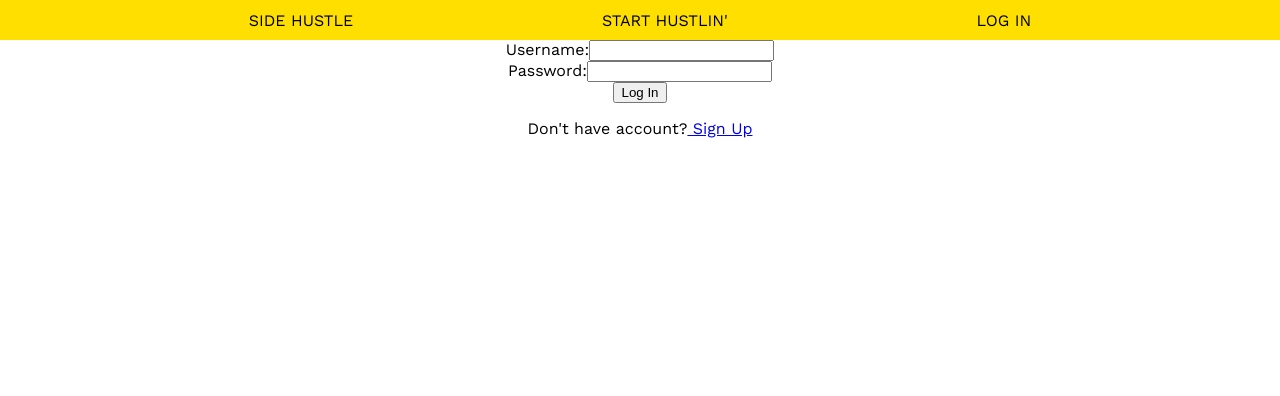
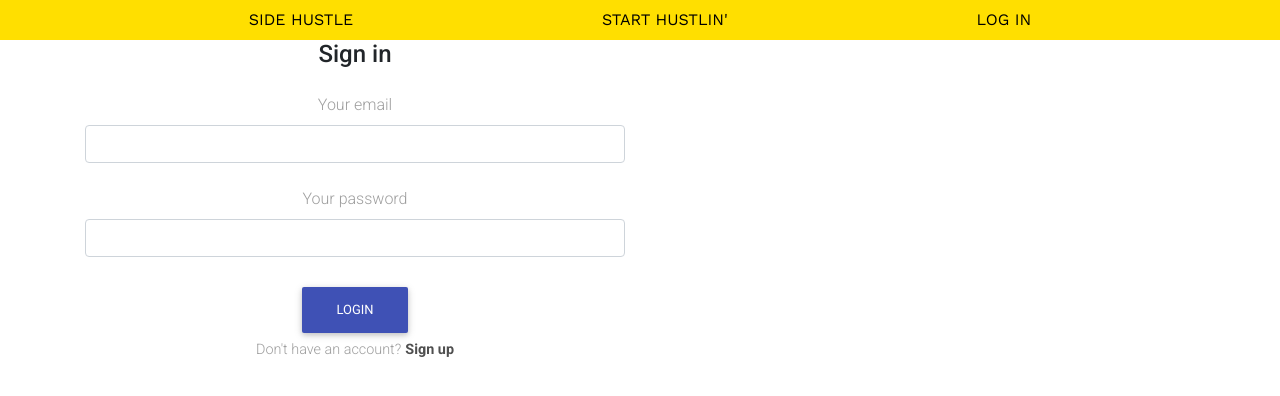
Before and after one commit to dolano13/sideHustleFinal-Client, a React (Create React App) app: page /login in a window 1280 px wide. Shown: the top 396 px of the page. Built offline with nearby package versions, Linux system fonts and the light colour scheme; no server answers.

Commit message:
styling started

```diff
--- a/package.json
+++ b/package.json
@@ -6,6 +6,7 @@
     "axios": "^0.18.0",
     "bootstrap": "^4.3.1",
     "bulma": "^0.7.5",
+    "mdbreact": "^4.15.0",
     "react": "^16.8.6",
     "react-bootstrap": "^1.0.0-beta.8",
     "react-dom": "^16.8.6",
--- a/src/App.css
+++ b/src/App.css
@@ -7,7 +7,7 @@ body {
 nav {
   background-color: #ffdf00;
   height: 5vh;
-  display: flex;
+  display: flex !important;
   justify-content: space-evenly;
   font-size: 2vh;
   align-items: center;
--- a/src/components/auth/Login.js
+++ b/src/components/auth/Login.js
@@ -1,6 +1,19 @@
 import React, { Component } from "react";
 import AuthService from "./auth-service";
 import { Link } from "react-router-dom";
+import "@fortawesome/fontawesome-free/css/all.min.css";
+import "bootstrap-css-only/css/bootstrap.min.css";
+import "mdbreact/dist/css/mdb.css";
+
+import {
+  MDBContainer,
+  MDBRow,
+  MDBCol,
+  MDBBtn,
+  MDBCard,
+  MDBCardBody,
+  MDBInput
+} from "mdbreact";
 
 class Login extends Component {
   constructor(props) {
@@ -29,42 +42,83 @@ class Login extends Component {
 
   render() {
     return (
-      <div>
-        <div
-          className="login"
-          style={{
-            backgroundImage: "url(./images/blank-composition-data-373076.jpg)",
-            backgroundSize: "cover",
-            width: "100%",
-            overflow: "hidden"
-          }}
-        />
+      <MDBContainer>
+        <MDBRow>
+          <MDBCol md="6">
             <form onSubmit={this.handleFormSubmit}>
-          <label>Username:</label>
+              <p className="h4 text-center mb-4">Sign in</p>
+              <label htmlFor="defaultFormLoginEmailEx" className="grey-text">
+                Your email
+              </label>
               <input
-            type="text"
-            name="username"
-            value={this.state.username}
-            onChange={e => this.handleChange(e)}
+                type="email"
+                id="defaultFormLoginEmailEx"
+                className="form-control"
               />
               <br />
-          <label>Password:</label>
+              <label htmlFor="defaultFormLoginPasswordEx" className="grey-text">
+                Your password
+              </label>
               <input
                 type="password"
-            name="password"
-            value={this.state.password}
-            onChange={e => this.handleChange(e)}
+                id="defaultFormLoginPasswordEx"
+                className="form-control"
               />
-          <br />
-          <input type="submit" value="Log In" />
+              <div className="text-center mt-4">
+                <MDBBtn color="indigo" type="submit">
+                  Login
+                </MDBBtn>
+              </div>
+              <p className="font-small grey-text d-flex justify-content-center">
+                Don't have an account?
+                <a href="#!" className="dark-grey-text font-weight-bold ml-1">
+                  Sign up
+                </a>
+              </p>
             </form>
-        <p>
-          Don't have account?
-          <Link to={"/signup"}> Sign Up</Link>
-        </p>
-      </div>
+          </MDBCol>
+        </MDBRow>
+      </MDBContainer>
     );
   }
 }
 
+// <div>
+//   <div
+//     className="login"
+//     style={{
+//       backgroundImage: "url(./images/blank-composition-data-373076.jpg)",
+//       backgroundSize: "cover",
+//       width: "100%",
+//       overflow: "hidden"
+//     }}
+//   />
+//   <form onSubmit={this.handleFormSubmit}>
+//     <label>Username:</label>
+//     <input
+//       type="text"
+//       name="username"
+//       value={this.state.username}
+//       onChange={e => this.handleChange(e)}
+//     />
+//     <br />
+//     <label>Password:</label>
+//     <input
+//       type="password"
+//       name="password"
+//       value={this.state.password}
+//       onChange={e => this.handleChange(e)}
+//     />
+//     <br />
+//     <input type="submit" value="Log In" />
+//   </form>
+//   <p>
+//     Don't have account?
+//     <Link to={"/signup"}> Sign Up</Link>
+//   </p>
+// </div>
+//     );
+//   }
+// }
+
 export default Login;
```
Also changed, not shown: 1 other file (tests, documents, lock files or other folders). Lines whose indentation alone changed are shown as unchanged.
